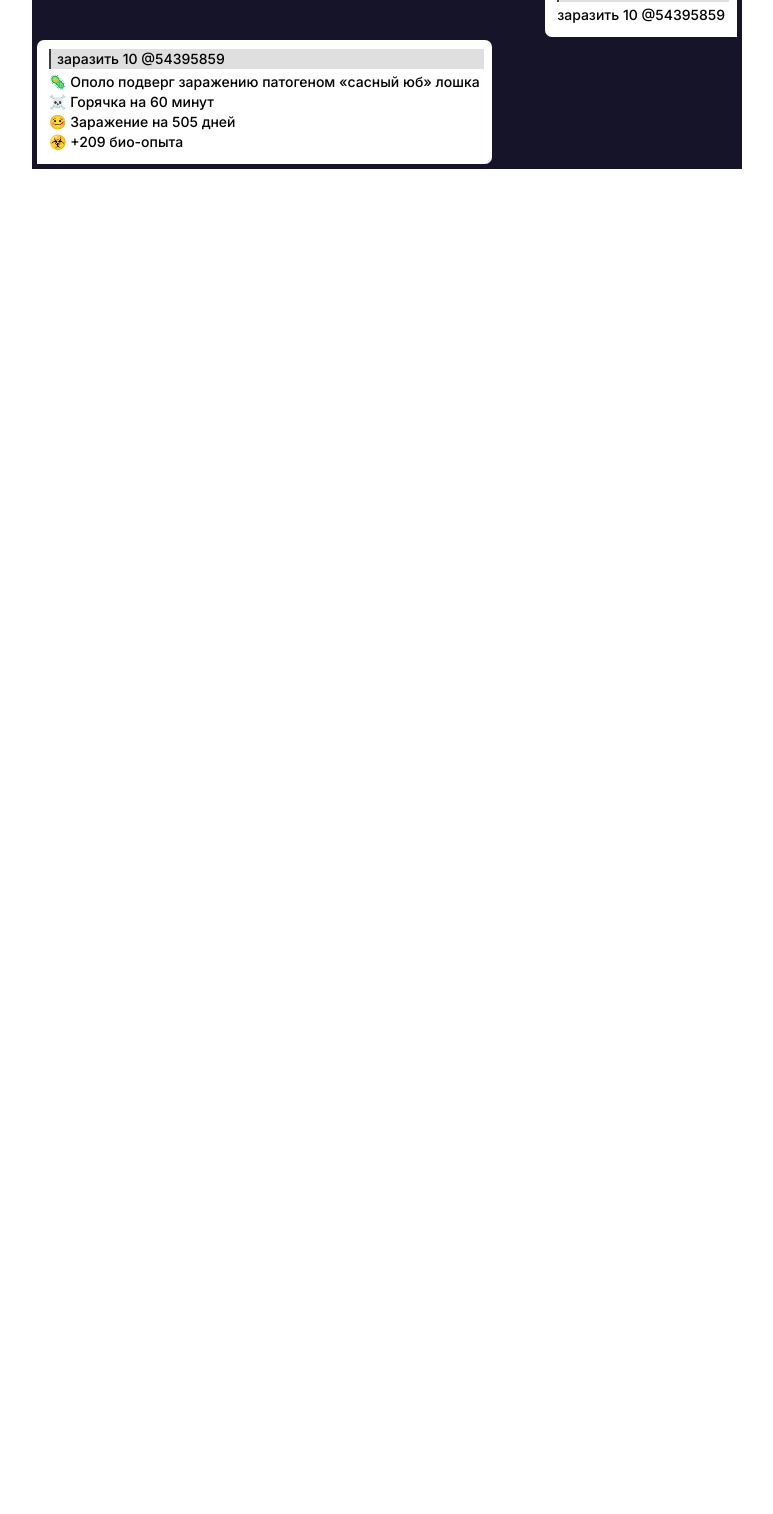
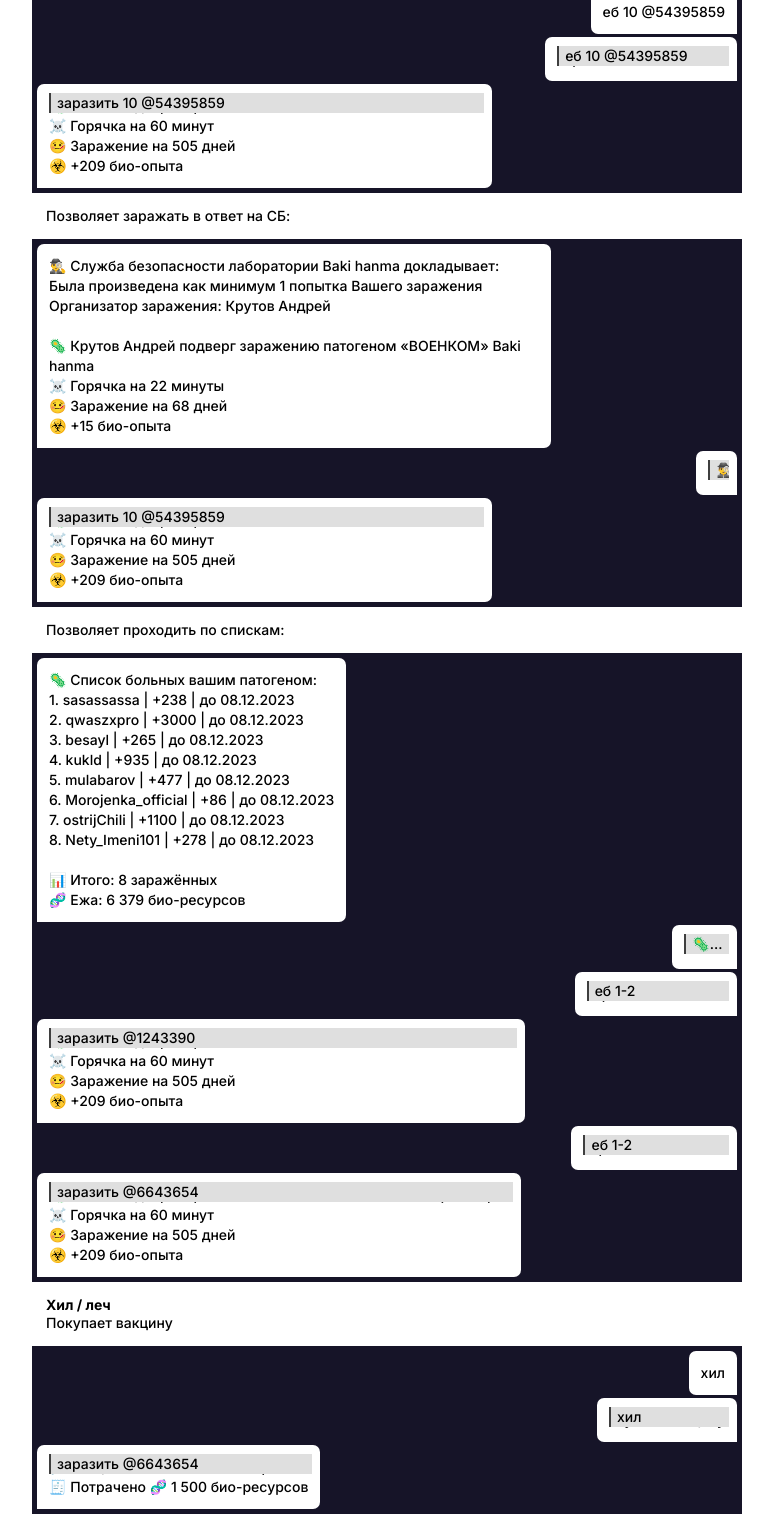
Before and after one commit to opolonix/papers, a plain HTML site: page pages/user-bot-descripton.html in a window 1280 px wide. Shown: the part 351-1865 px from the top of the page, without its empty margins (258-1031 px from the left). Before the commit the page ends 800 px from the top, so only its background shows below. Drawn offline with Linux system fonts and the light colour scheme.

Commit message:
Update user-bot-descripton.html

```diff
--- a/pages/user-bot-descripton.html
+++ b/pages/user-bot-descripton.html
@@ -15,25 +15,85 @@
         <body class="title body">
             <h1 class="title name">Руководство пользователя к юзер боту</h1>
             <h2 class="title category">Термины</h2>
-            <p class="title text">Юб - юзер бот, тоесть бот, который пишет от лица аккаунта и может выполнять команды.</p>
+            <p class="title text"><b>Юб</b> - юзер бот, то есть бот, который пишет от лица аккаунта и может выполнять команды.</p>
+            <p class="title text"><b>Сб</b> - служба безопасности.</p>
             <h2 class="title category">Перечень команд</h2>
-            <p class="title text"><b>Еб / зар</b> - позволяет заражать по тегу:</p>
+            <p class="title text"><b>Еб / зар</b><br>Позволяет заражать по тегу:</p>
             <chat class="window">
+                <chat class="message right"><chat class="text">еб 10 @54395859</chat></chat>
+                <chat class="message right"><chat class="reply">еб 10 @54395859</chat><chat class="text">заразить 10 @54395859</chat></chat>
+                <chat class="message left"><chat class="reply">заразить 10 @54395859</chat><chat class="text">🦠 Ополо подверг заражению патогеном «сасный юб» лошка<br>☠️ Горячка на 60 минут<br>🤒 Заражение на 505 дней<br>☣️ +209 био-опыта<br></chat></chat>
+            </chat>
+            <p class="title text">Позволяет заражать в ответ на СБ:</p>
+            <chat class="window">
+                <chat class="message left"><chat class="text">
+                    🕵️‍♂️ Служба безопасности лаборатории Baki hanma докладывает:<br>
+                    Была произведена как минимум 1 попытка Вашего заражения<br>
+                    Организатор заражения: Крутов Андрей<br><br>
+                    🦠 Крутов Андрей подверг заражению патогеном «ВОЕНКОМ» Baki hanma<br>
+                    ☠️ Горячка на 22 минуты<br>
+                    🤒 Заражение на 68 дней<br>
+                    ☣️ +15 био-опыта<br>
+                </chat></chat>
                 <chat class="message right">
-                    <chat class="text">еб 10 @54395859</chat>
+                    <chat class="reply">
+                        🕵️‍♂️ Служба безопасности лаборатории Baki hanma докладывает:
+                    </chat>
+                    <chat class="text">еб</chat>
+                </chat>
+                <chat class="message left">
+                    <chat class="reply">заразить 10 @54395859</chat>
+                    <chat class="text">🦠 Ополо подверг заражению патогеном «сасный юб» лошка<br>☠️ Горячка на 60 минут<br>🤒 Заражение на 505 дней<br>☣️ +209 био-опыта<br></chat>
+                </chat>
+            </chat>
+            <p class="title text">Позволяет проходить по спискам:</p>
+            <chat class="window">
+                <chat class="message left">
+                    <chat class="text">
+                        🦠 Список больных вашим патогеном:<br>
+                        1. sasassassa | +238 | до 08.12.2023<br>
+                        2. qwaszxpro | +3000 | до 08.12.2023<br>
+                        3. besayl | +265 | до 08.12.2023<br>
+                        4. kukld | +935 | до 08.12.2023<br>
+                        5. mulabarov | +477 | до 08.12.2023<br>
+                        6. Morojenka_official | +86 | до 08.12.2023<br>
+                        7. ostrijChili | +1100 | до 08.12.2023<br>
+                        8. Nety_Imeni101 | +278 | до 08.12.2023<br>
+                        <br>
+                        📊 Итого: 8 заражённых<br>
+                        🧬 Ежа: 6 379 био-ресурсов
+                    </chat>
                 </chat>
                 <chat class="message right">
-                    <chat class="reply">еб 10 @54395859</chat><br>
-                    <chat class="text">заразить 10 @54395859</chat>
+                    <chat class="reply">
+                        🦠 Список больных вашим патогеном:
+                    </chat>
+                    <chat class="text">еб 1-2</chat>
+                </chat>
+                <chat class="message right">
+                    <chat class="reply">еб 1-2</chat>
+                    <chat class="text">заразить @1243390</chat>
                 </chat>
                 <chat class="message left">
-                    <chat class="reply">заразить 10 @54395859</chat><br>
-                    <chat class="text">
-                        🦠 Ополо подверг заражению патогеном «сасный юб» лошка<br>
-                        ☠️ Горячка на 60 минут<br>
-                        🤒 Заражение на 505 дней<br>
-                        ☣️ +209 био-опыта<br>
-                    </chat>
+                    <chat class="reply">заразить @1243390</chat>
+                    <chat class="text">🦠 Ополо подверг заражению патогеном «сасный юб» sasassassa<br>☠️ Горячка на 60 минут<br>🤒 Заражение на 505 дней<br>☣️ +209 био-опыта<br></chat>
+                </chat>
+                <chat class="message right">
+                    <chat class="reply">еб 1-2</chat>
+                    <chat class="text">заразить @6643654</chat>
+                </chat>
+                <chat class="message left">
+                    <chat class="reply">заразить @6643654</chat>
+                    <chat class="text">🦠 Ополо подверг заражению патогеном «сасный юб» qwaszxpro<br>☠️ Горячка на 60 минут<br>🤒 Заражение на 505 дней<br>☣️ +209 био-опыта<br></chat>
+                </chat>
+            </chat>
+            <p class="title text"><b>Хил / леч</b><br>Покупает вакцину</p>
+            <chat class="window">
+                <chat class="message right"><chat class="text">хил</chat></chat>
+                <chat class="message right"><chat class="reply">хил</chat><chat class="text">. купить вакцину</chat></chat>
+                <chat class="message left">
+                    <chat class="reply">заразить @6643654</chat>
+                    <chat class="text">💉 Вакцина излечила вас от горячки.<br>🧾 Потрачено 🧬 1 500 био-ресурсов</chat>
                 </chat>
             </chat>
         </body>
```
